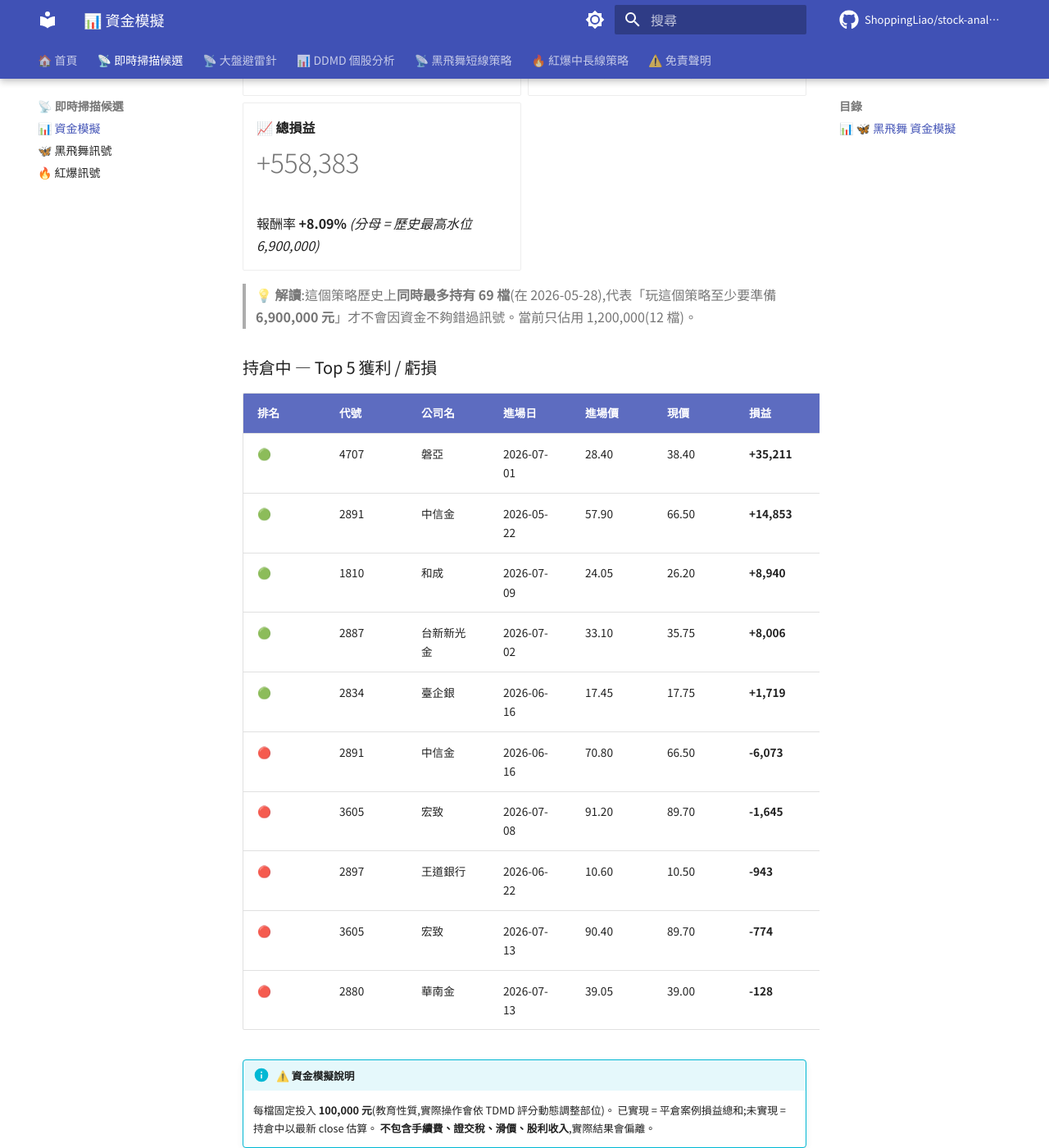
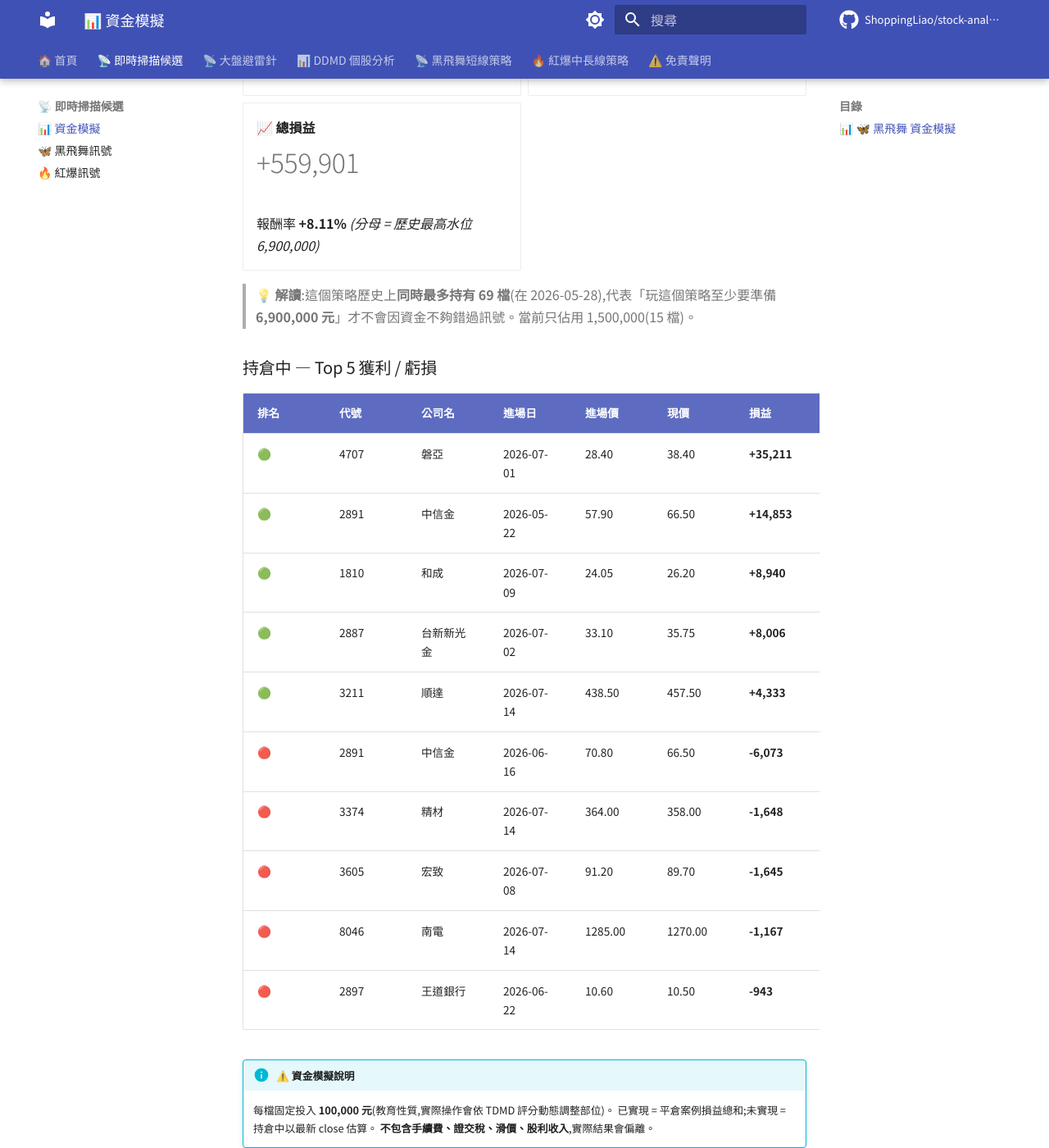
Before and after one commit to ShoppingLiao/stock-analysis-public, an MkDocs documentation site: the page built from docs/signals_capital.md, in a window 1280 px wide and 1400 px high, scrolled down 817 px. Shown: the whole window at 82% size. Built offline with MkDocs 1.6.1 and Material for MkDocs 9.7.7, drawn with Linux system fonts in a browser that asks for light colours; comment, search, counter and statistics services are not loaded; some of the changed text lies outside the part shown.

Commit message:
docs(signals): update BB + RB + capital (2026-07-14)

```diff
--- a/docs/signals_capital.md
+++ b/docs/signals_capital.md
@@ -17,9 +17,9 @@
 
 -   **💼 當前資金水位**
 
-    # 1,200,000
+    # 1,500,000
 
-    持倉 12 檔 × 100,000
+    持倉 15 檔 × 100,000
 
 -   **🌊 歷史最高水位**
 
@@ -35,19 +35,19 @@
 
 -   **🟡 未實現損益**
 
-    # +59,279
+    # +60,796
 
-    持倉 12 檔(現價 vs 進場價)
+    持倉 15 檔(現價 vs 進場價)
 
 -   **📈 總損益**
 
-    # +558,383
+    # +559,901
 
-    報酬率 **+8.09%** _(分母 = 歷史最高水位 6,900,000)_
+    報酬率 **+8.11%** _(分母 = 歷史最高水位 6,900,000)_
 
 </div>
 
-> **💡 解讀**:這個策略歷史上**同時最多持有 69 檔**(在 2026-05-28),代表「玩這個策略至少要準備 **6,900,000 元**」才不會因資金不夠錯過訊號。當前只佔用 1,200,000(12 檔)。
+> **💡 解讀**:這個策略歷史上**同時最多持有 69 檔**(在 2026-05-28),代表「玩這個策略至少要準備 **6,900,000 元**」才不會因資金不夠錯過訊號。當前只佔用 1,500,000(15 檔)。
 
 ### 持倉中 — Top 5 獲利 / 虧損
 
@@ -57,12 +57,12 @@
 | 🟢 | 2891 | 中信金 | 2026-05-22 | 57.90 | 66.50 | **+14,853** | **+14.85%** |
 | 🟢 | 1810 | 和成 | 2026-07-09 | 24.05 | 26.20 | **+8,940** | **+8.94%** |
 | 🟢 | 2887 | 台新新光金 | 2026-07-02 | 33.10 | 35.75 | **+8,006** | **+8.01%** |
-| 🟢 | 2834 | 臺企銀 | 2026-06-16 | 17.45 | 17.75 | **+1,719** | **+1.72%** |
+| 🟢 | 3211 | 順達 | 2026-07-14 | 438.50 | 457.50 | **+4,333** | **+4.33%** |
 | 🔴 | 2891 | 中信金 | 2026-06-16 | 70.80 | 66.50 | **-6,073** | **-6.07%** |
+| 🔴 | 3374 | 精材 | 2026-07-14 | 364.00 | 358.00 | **-1,648** | **-1.65%** |
 | 🔴 | 3605 | 宏致 | 2026-07-08 | 91.20 | 89.70 | **-1,645** | **-1.64%** |
+| 🔴 | 8046 | 南電 | 2026-07-14 | 1285.00 | 1270.00 | **-1,167** | **-1.17%** |
 | 🔴 | 2897 | 王道銀行 | 2026-06-22 | 10.60 | 10.50 | **-943** | **-0.94%** |
-| 🔴 | 3605 | 宏致 | 2026-07-13 | 90.40 | 89.70 | **-774** | **-0.77%** |
-| 🔴 | 2880 | 華南金 | 2026-07-13 | 39.05 | 39.00 | **-128** | **-0.13%** |
 
 !!! info "⚠️ 資金模擬說明"
     每檔固定投入 **100,000 元**(教育性質,實際操作會依 TDMD 評分動態調整部位)。
@@ -139,9 +139,9 @@
 
 -   **💼 當前資金水位**
 
-    # 14,100,000
+    # 14,400,000
 
-    BB 1,200,000 + RB 12,900,000
+    BB 1,500,000 + RB 12,900,000
 
 -   **🌊 兩策略歷史最高水位**
 
@@ -157,13 +157,13 @@
 
 -   **🟡 未實現損益**
 
-    # +2,889,802
+    # +2,891,319
 
-    BB +59,279 + RB +2,830,523
+    BB +60,796 + RB +2,830,523
 
 -   **📈 總損益**
 
-    # +2,810,290
+    # +2,811,807
 
     報酬率 **+12.33%** _(分母 = 兩策略歷史最高水位)_
 
```
Also changed, not shown: docs/signals_black_butterfly.md (+8 -5 lines).
